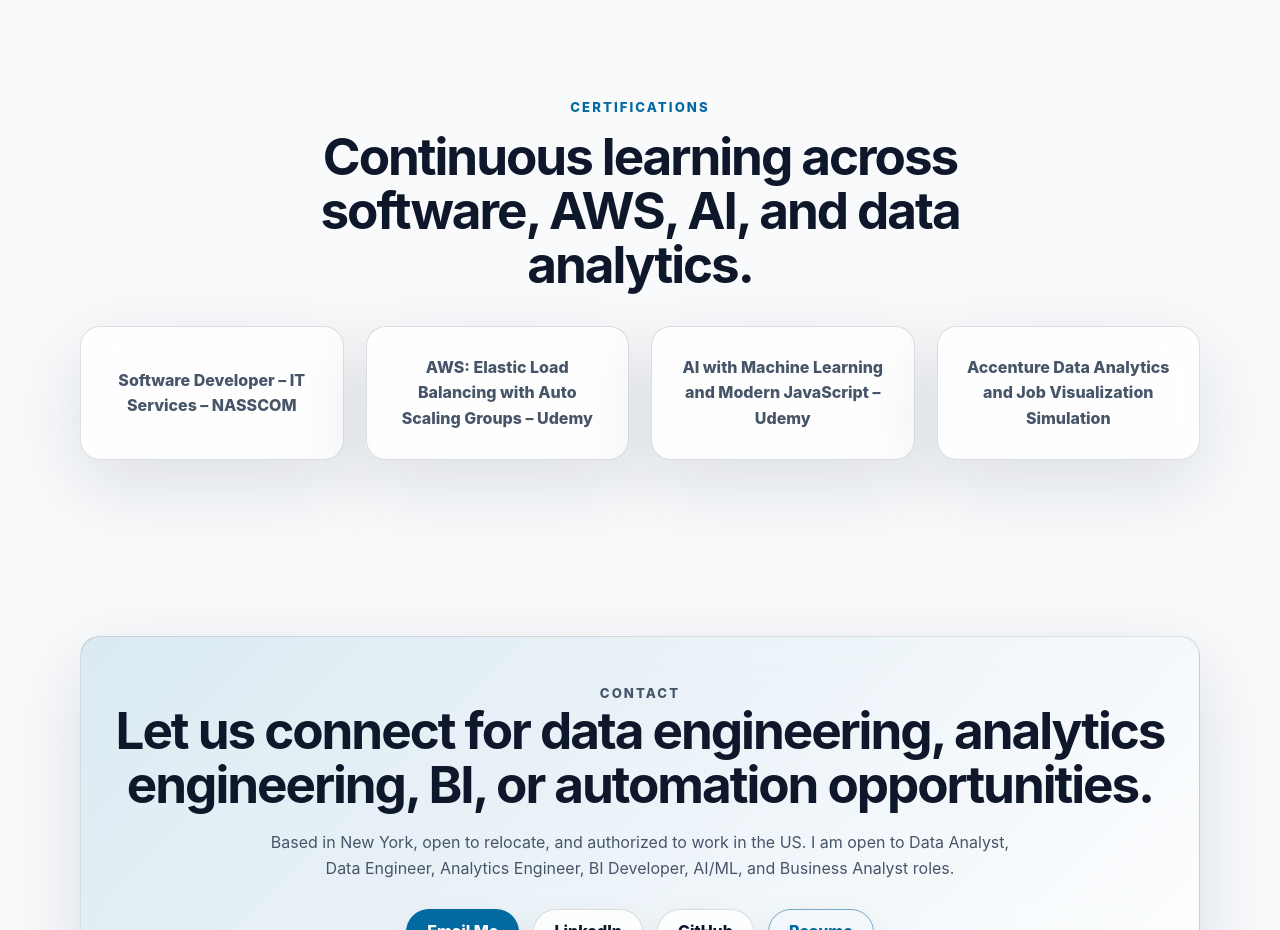
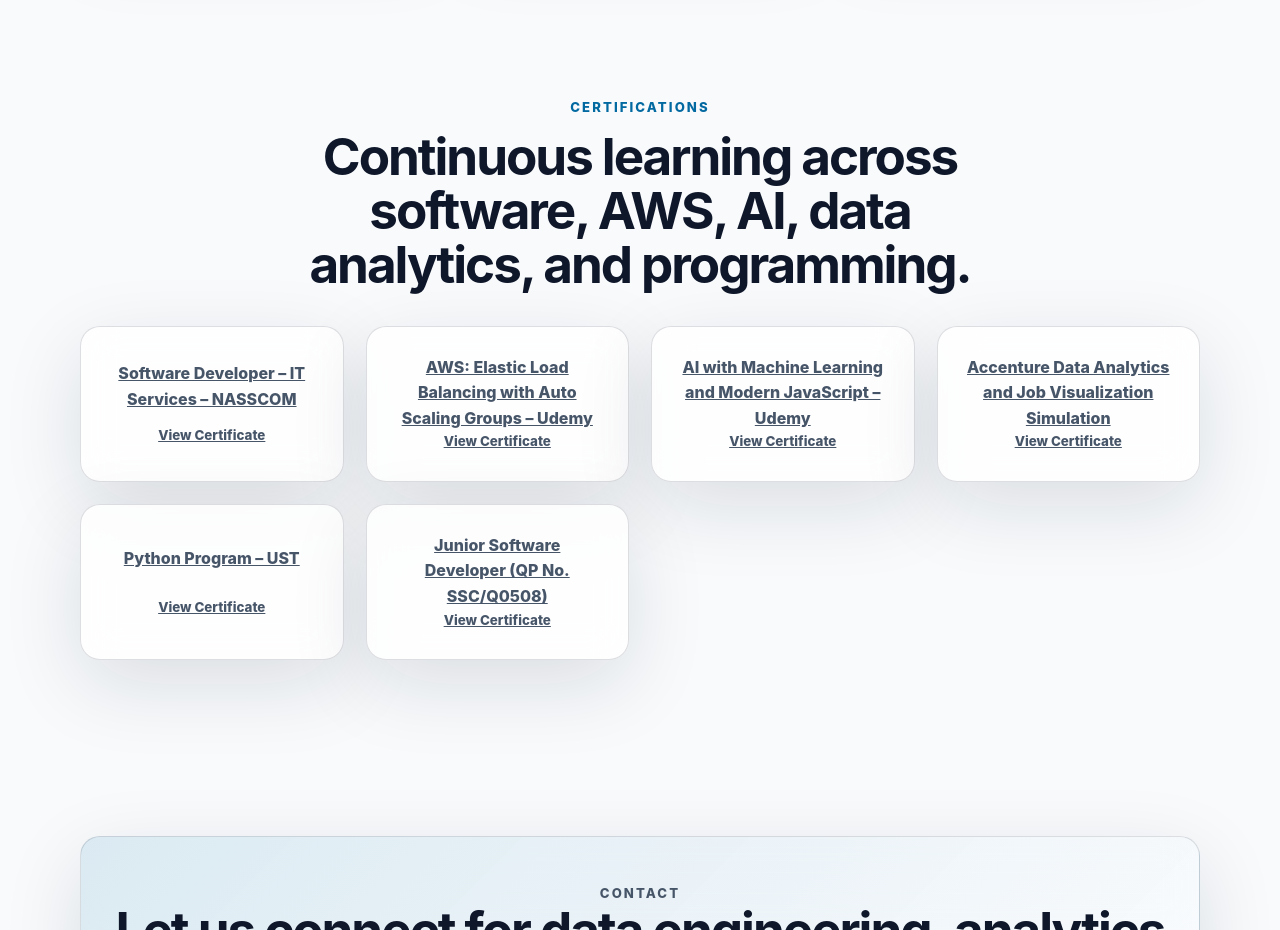
Before and after one commit to PoojaJoijode/poojajoijode.github.io, a React (Vite) app: page / in a window 1280 px wide. Shown: the part 5980-6910 px from the top of the page. Built offline with nearby package versions, Linux system fonts and the light colour scheme.

Commit message:
Refactor certifications to include titles and links

```diff
--- a/src/components/Certifications.jsx
+++ b/src/components/Certifications.jsx
@@ -1,8 +1,28 @@
 const certifications = [
-  'Software Developer – IT Services – NASSCOM',
-  'AWS: Elastic Load Balancing with Auto Scaling Groups – Udemy',
-  'AI with Machine Learning and Modern JavaScript – Udemy',
-  'Accenture Data Analytics and Job Visualization Simulation'
+  {
+    title: 'Software Developer – IT Services – NASSCOM',
+    link: 'https://drive.google.com/file/d/1RfW9uWQxMHVuLh6COXk06RQ5f3HS8mE6/view'
+  },
+  {
+    title: 'AWS: Elastic Load Balancing with Auto Scaling Groups – Udemy',
+    link: 'https://drive.google.com/file/d/1gUPKmrJsNJow_pSHgsHIqmoQx6LXX6jZ/view'
+  },
+  {
+    title: 'AI with Machine Learning and Modern JavaScript – Udemy',
+    link: 'https://drive.google.com/file/d/1vwParOVkWVqw_LaIrOzsq5TdQaHSbztl/view'
+  },
+  {
+    title: 'Accenture Data Analytics and Job Visualization Simulation',
+    link: 'https://drive.google.com/file/d/1pX5JwVV9HJdvjF-NaYV-TDV4pFU9zXbi/view'
+  },
+  {
+    title: 'Python Program – UST',
+    link: 'https://drive.google.com/file/d/1EU5WJD_hwF_8c79gbGLZRrmUqQEPmGeQ/edit'
+  },
+  {
+    title: 'Junior Software Developer (QP No. SSC/Q0508)',
+    link: 'https://drive.google.com/file/d/1R0qVPJEV190lTEMSyNFISY4QoGcA5ZhN/view'
+  }
 ];
 
 function Certifications() {
@@ -10,14 +30,22 @@ function Certifications() {
     <section className="section container" id="certifications">
       <div className="section-heading centered">
         <p className="eyebrow">Certifications</p>
-        <h2>Continuous learning across software, AWS, AI, and data analytics.</h2>
+        <h2>Continuous learning across software, AWS, AI, data analytics, and programming.</h2>
       </div>
 
       <div className="cert-grid">
         {certifications.map((certification) => (
-          <div className="content-card cert-card interactive-card" key={certification}>
-            {certification}
-          </div>
+          <a
+            className="content-card cert-card interactive-card cert-link"
+            key={certification.title}
+            href={certification.link}
+            target="_blank"
+            rel="noopener noreferrer"
+            aria-label={`View certificate for ${certification.title}`}
+          >
+            <span>{certification.title}</span>
+            <small>View Certificate</small>
+          </a>
         ))}
       </div>
     </section>
```
